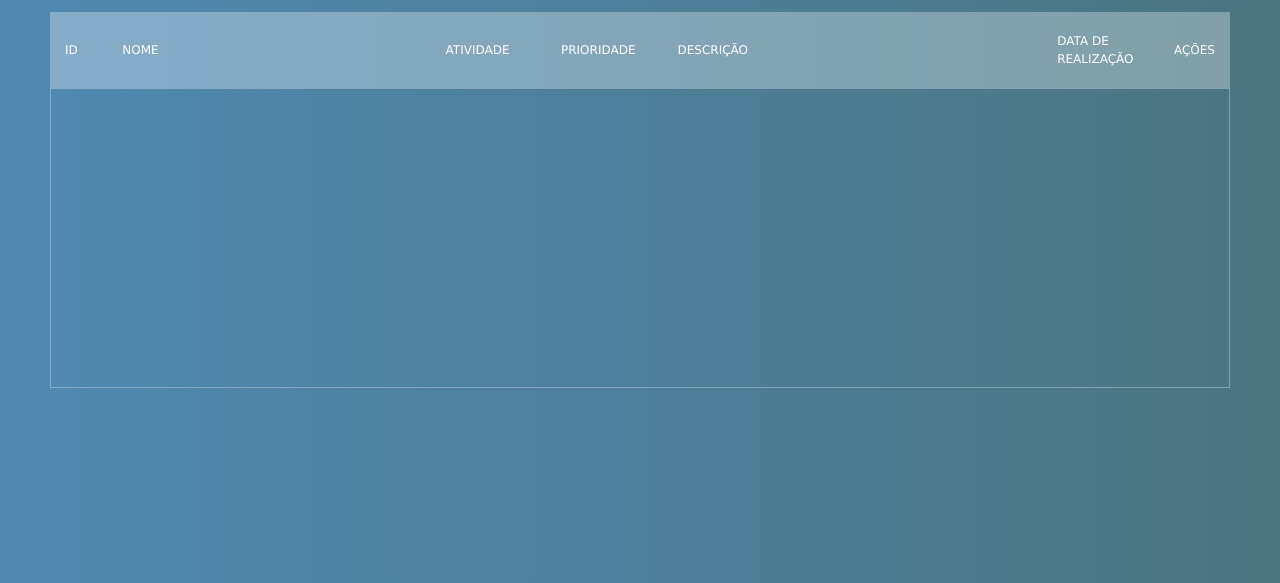
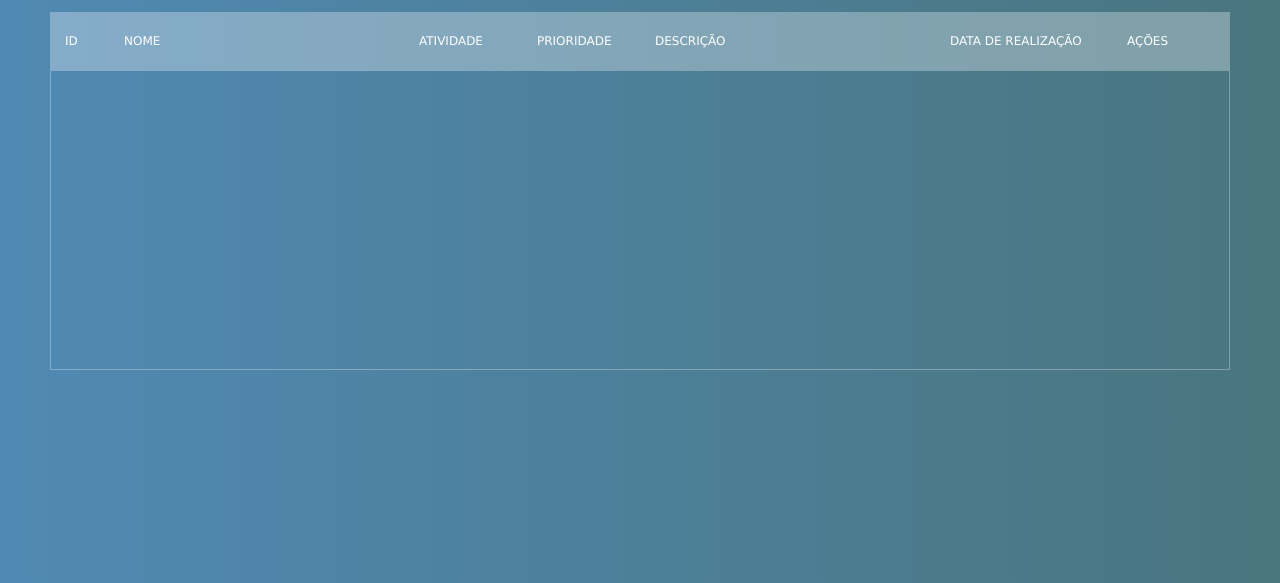
Before and after one commit to adrianoord/teleworld-teste, a website: page public/index.html in a window 1280 px wide. Shown: the part 217-800 px from the top of the page. Drawn offline with nearby package versions, Linux system fonts and the light colour scheme; no server answers.

Commit message:
Update styleTable.css

```diff
--- a/public/css/styleTable.css
+++ b/public/css/styleTable.css
@@ -31,7 +31,7 @@ th{
   width: 5%;
 }
 .th-nome, .td-nome{
-  width: 30%;
+  width: 25%;
 }
 .th-atividade, .td-atividade{
   width: 10%;
@@ -40,7 +40,10 @@ th{
   width: 10%;
 }
 .th-descricao, .td-descricao{
-  width: 35%;
+  width: 25%;
+}
+.th-dtrealizacao, .td-dtrealizacao{
+  width: 15%;
 }
 .th-acoes, .td-acoes{
   width: 10%;
```
